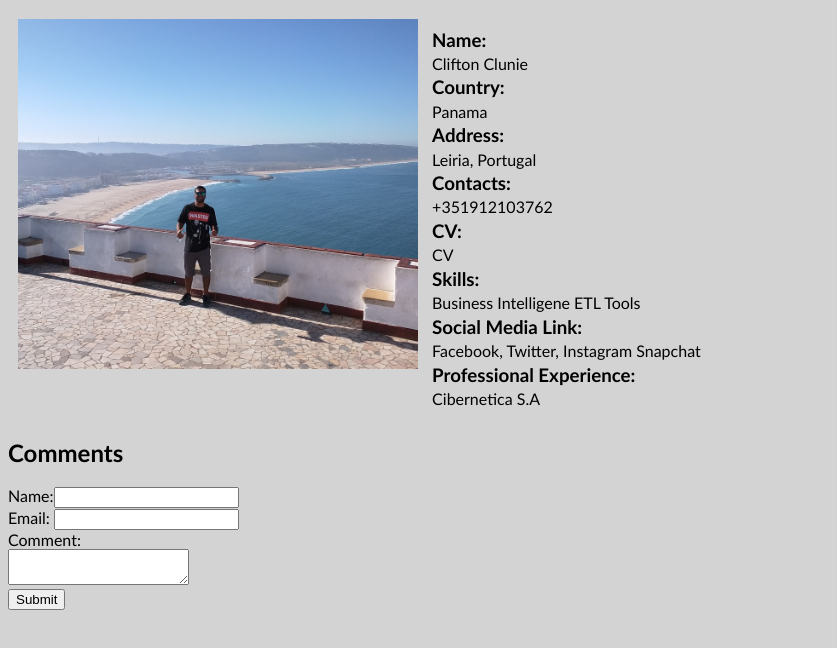
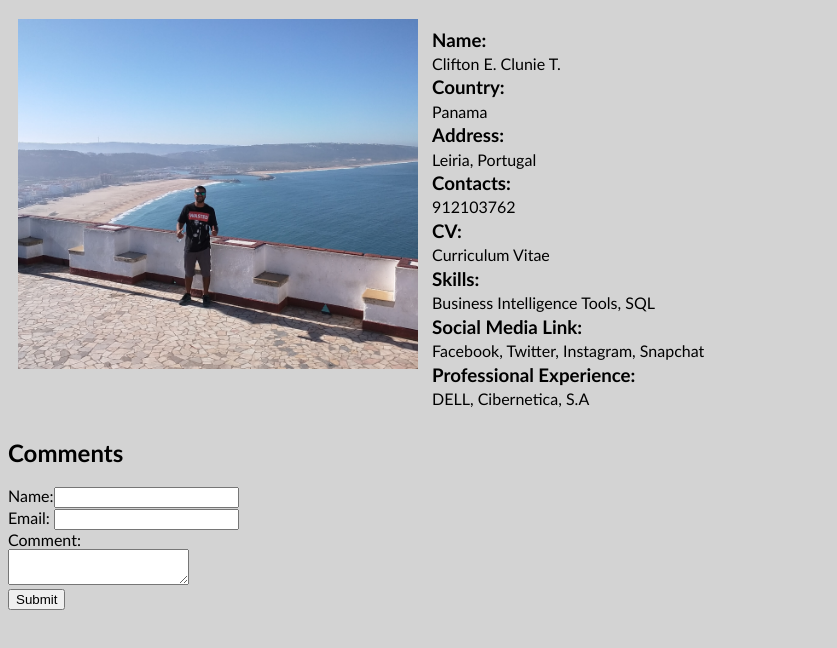
Before and after one commit to AxeDrago/SQProject, a plain HTML site: page src/main/CluniePersonal.html in a window 1280 px wide. Shown: the part 78-726 px from the top of the page, without its empty margins (0-837 px from the left). Drawn offline with Linux system fonts and the light colour scheme.

Commit message:
Modification to dynamic content with javascritp  new folders: functions and json

```diff
--- a/src/main/CluniePersonal.html
+++ b/src/main/CluniePersonal.html
@@ -4,7 +4,7 @@
     <meta charset="UTF-8">
     <title>Clifton Personal Page - SQ</title>
     <link rel="stylesheet" href="css/cliftonstyle.css">
-</head>
+    </head>
 <body>
 <h1>MEICM - STUDENT</h1>
 <div id = mainInfo>
@@ -13,25 +13,26 @@
     </div>
     <div id = "description">
         <div id= "description_wrapper">
-            <h3> Name: </h3><p>Clifton Clunie</p>
-            <h3> Country: </h3><p>Panama</p>
-            <h3> Address: </h3><p>Leiria, Portugal</p>
-            <h3> Contacts: </h3><p>+351912103762</p>
-            <h3> CV: </h3><p>CV</p>
-            <h3> Skills: </h3><p>Business Intelligene ETL Tools</p>
-            <h3> Social Media Link:</h3><p>Facebook, Twitter, Instagram Snapchat</p>
-            <h3> Professional Experience: </h3><p> Cibernetica S.A</p>
-
+            <h3> Name: </h3><p id="name"></p>
+            <h3> Country: </h3><p id="country"></p>
+            <h3> Address: </h3><p id="address"></p>
+            <h3> Contacts: </h3><p id="contacts"></p>
+            <h3> CV: </h3><p id="cv"></p>
+            <h3> Skills: </h3><p id="skills"></p>
+            <h3> Social Media Link:</h3><p id="socialM"></p>
+            <h3> Professional Experience: </h3><p id="profExp"></p>
         </div>
+        <script type="text/javascript" src="javascript/functions/functionScripts.js"></script>
+        <script src="javascript/json/memberPageScripts.js"></script>
     </div>
 </div>
     <div id="form">
         <h2>Comments</h2>
-        <label for="name">Name:</label><input type="text" name="name" id="name" /><br />
-        <label for ="email">Email:</label> <input type="text" name="email" id="email" /><br />
-        <label for="comment">Comment:</label><br />
-        <textarea name="comment" id="comment"></textarea><br />
-        <input type="hidden"  id='articleid' value=' ' />
+        <label for="nameComment">Name:</label><input type="text" name="name" id="nameComment" /><br />
+        <label for ="emailComment">Email:</label> <input type="text" name="email" id="emailComment" /><br />
+        <label for="commentComment">Comment:</label><br />
+        <textarea name="comment" id="commentComment"></textarea><br />
+        <input type="hidden"  id="articleId" value=' ' />
         <input type="submit" value="Submit" />
 
     </div>
--- /dev/null
+++ b/src/main/javascript/functions/functionScripts.js
@@ -0,0 +1,25 @@
+/**
+ * Created by Clifton on 31/5/16.
+ */
+function memberPageArray(arr){
+
+
+    var name =  arr[0].name;
+    var country = arr[0].country;
+    var address = arr[0].address;
+    var contacts = arr[0].contacts;
+    var cv = arr[0].cv;
+    var skills = arr[0].skills;
+    var socialMedia = arr[0].social_media_link;
+    var profExp = arr[0].professional_exp;
+
+    document.getElementById("name").innerHTML = name;
+    document.getElementById("country").innerHTML = country;
+    document.getElementById("address").innerHTML = address;
+    document.getElementById("contacts").innerHTML = contacts;
+    document.getElementById("cv").innerHTML = cv;
+    document.getElementById("skills").innerHTML = skills;
+    document.getElementById("socialM").innerHTML = socialMedia;
+    document.getElementById("profExp").innerHTML = profExp;
+
+}
--- /dev/null
+++ b/src/main/javascript/json/memberPageScripts.js
@@ -0,0 +1,15 @@
+/**
+ * Created by Clifton on 31/5/16.
+ */
+memberPageArray([
+    {
+        "name":"Clifton E. Clunie T.",
+        "country":"Panama",
+        "address":"Leiria, Portugal",
+        "contacts":"912103762",
+        "cv":"Curriculum Vitae",
+        "skills":"Business Intelligence Tools, SQL",
+        "social_media_link":"Facebook, Twitter, Instagram, Snapchat",
+        "professional_exp":"DELL, Cibernetica, S.A"
+    }
+]);
```
